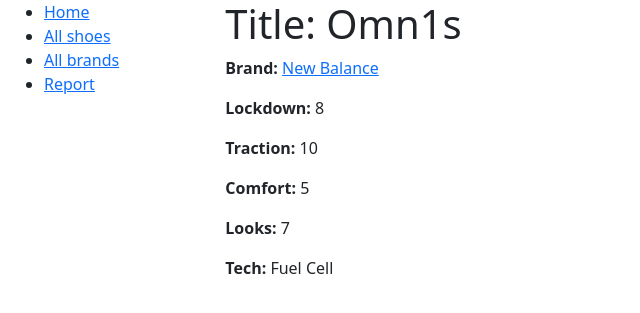
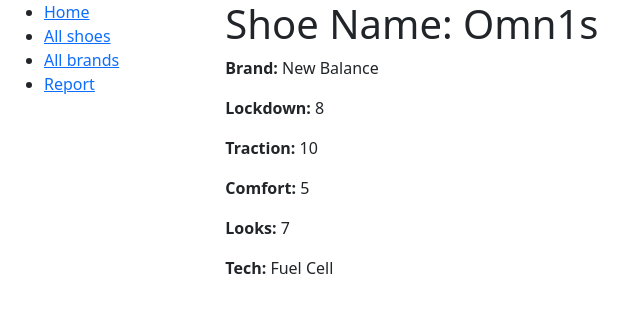
Before and after one commit to edrosswu/cs348-shoe-database, a Django app: page /catalog/shoes/1 in a window 1280 px wide. Shown: the top 313 px of the page, without its empty margins (0-640 px from the left). Run offline with Django 5.2, Linux system fonts and the light colour scheme; data comes from the database, SQL or seed files in the repository.

Commit message:
Update shoe_detail.html

```diff
--- a/catalog/templates/catalog/shoe_detail.html
+++ b/catalog/templates/catalog/shoe_detail.html
@@ -1,9 +1,9 @@
 {% extends "base_generic.html" %}
 
 {% block content %}
-  <h1>Title: {{ shoe.name }}</h1>
+  <h1>Shoe Name: {{ shoe.name }}</h1>
 
-  <p><strong>Brand:</strong> <a href="">{{ shoe.brand }}</a></p>
+  <p><strong>Brand:</strong> {{ shoe.brand }}</a></p>
   <p><strong>Lockdown:</strong> {{ shoe.lockdown }}</p>
   <p><strong>Traction:</strong> {{ shoe.traction }}</p>
   <p><strong>Comfort:</strong> {{ shoe.comfort }}</p>
```
